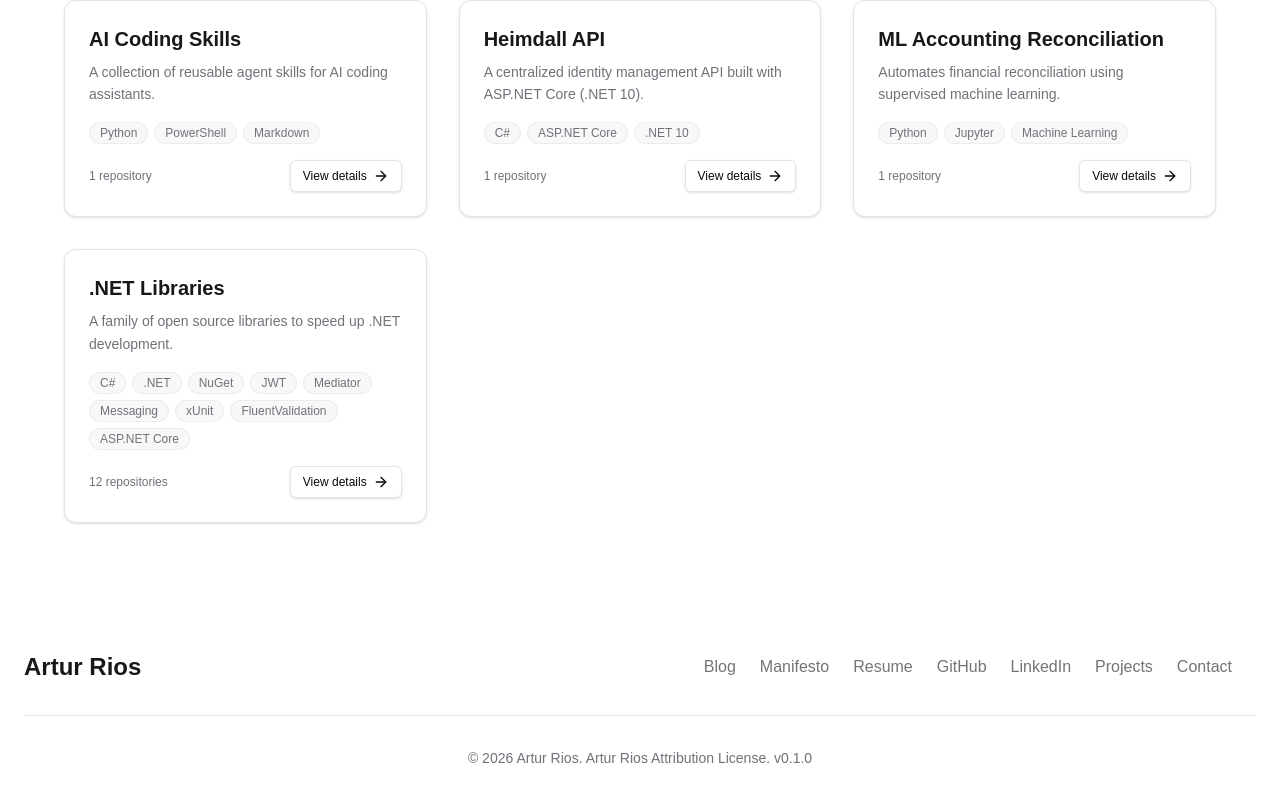
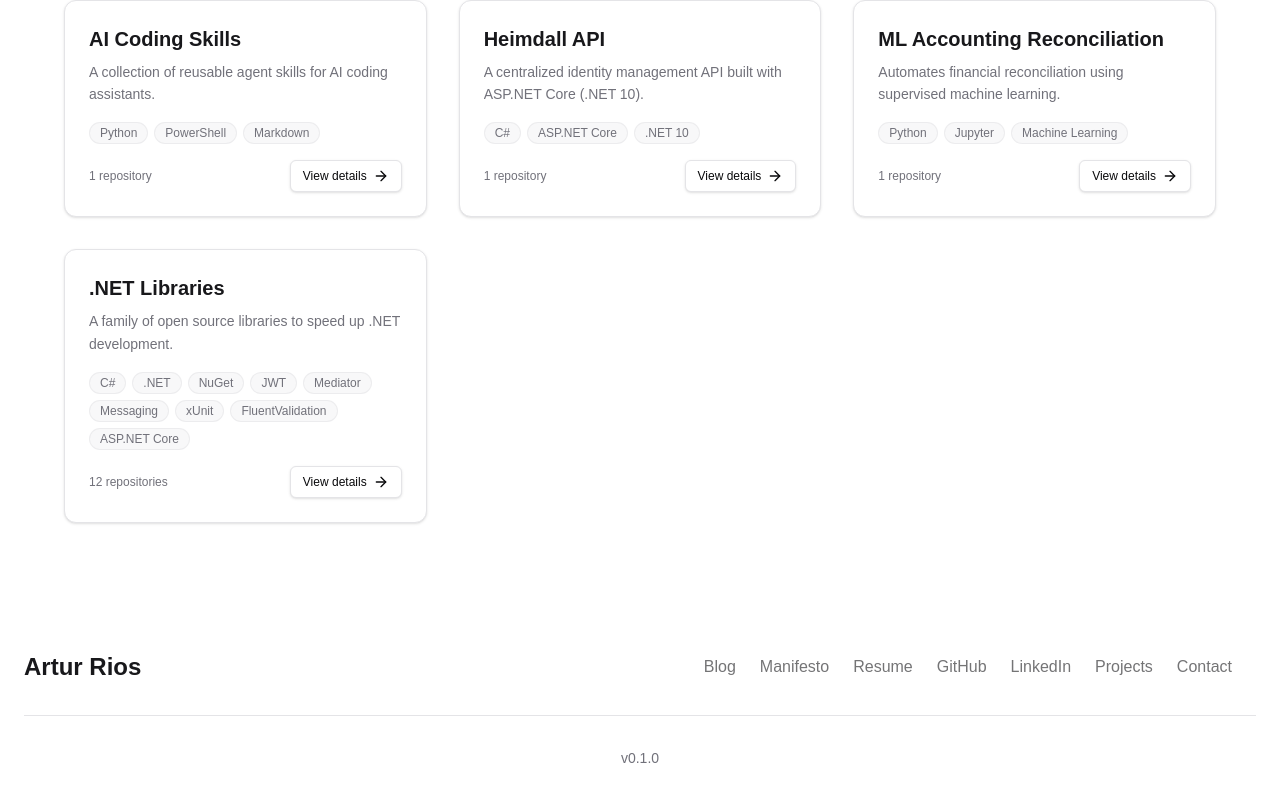
Before and after one commit to artur-rios/personal-page, a Next.js app: page /projects in a window 1280 px wide. Shown: the part 558-1358 px from the top of the page. Built offline with nearby package versions, Linux system fonts and the light colour scheme.

Commit message:
feat: leave only the version in the footer
Drop the copyright year, name and license line from the bottom of the
footer, so it shows the running version alone.

```diff
--- a/src/components/footer.tsx
+++ b/src/components/footer.tsx
@@ -7,6 +7,7 @@ import { buildVersion } from '@/lib/version';
 
 export default function Footer() {
   const { lang } = useLanguage();
+  const versionTitle = lang === 'pt' ? 'Versão em execução' : 'Running version';
 
   return (
     <footer className="mt-auto">
@@ -33,42 +34,21 @@ export default function Footer() {
           </ul>
         </div>
         <hr className="my-6 text-muted-foreground sm:mx-auto lg:my-8" />
-        <span className="block text-sm text-muted-foreground sm:text-center">
-          © {new Date().getFullYear()}{' '}
-          <a
-            target="_blank"
-            rel="noopener noreferrer"
-            href="https://github.com/artur-rios/"
-            className="hover:underline"
-          >
-            Artur Rios
-          </a>
-          .{' '}
-          <a
-            target="_blank"
-            rel="noopener noreferrer"
-            href="https://github.com/artur-rios/personal-page/blob/main/LICENSE"
-            className="hover:underline"
-          >
-            Artur Rios Attribution License
-          </a>
-          .{' '}
+        <p className="text-sm text-muted-foreground sm:text-center">
           {buildVersion.href ? (
             <a
               target="_blank"
               rel="noopener noreferrer"
               href={buildVersion.href}
               className="hover:underline"
-              title={lang === 'pt' ? 'Versão em execução' : 'Running version'}
+              title={versionTitle}
             >
               {buildVersion.label}
             </a>
           ) : (
-            <span title={lang === 'pt' ? 'Versão em execução' : 'Running version'}>
-              {buildVersion.label}
-            </span>
+            <span title={versionTitle}>{buildVersion.label}</span>
           )}
-        </span>
+        </p>
       </div>
     </footer>
   );
```
Also changed, not shown: 1 other file (tests, documents, lock files or other folders).
